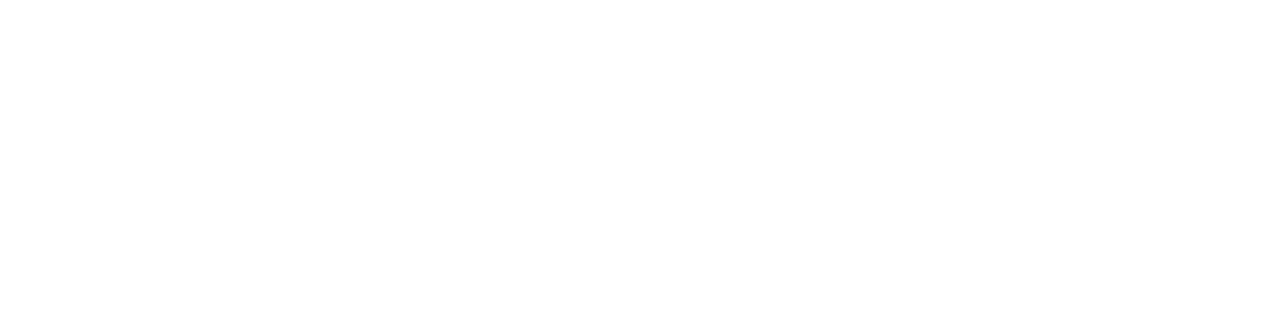
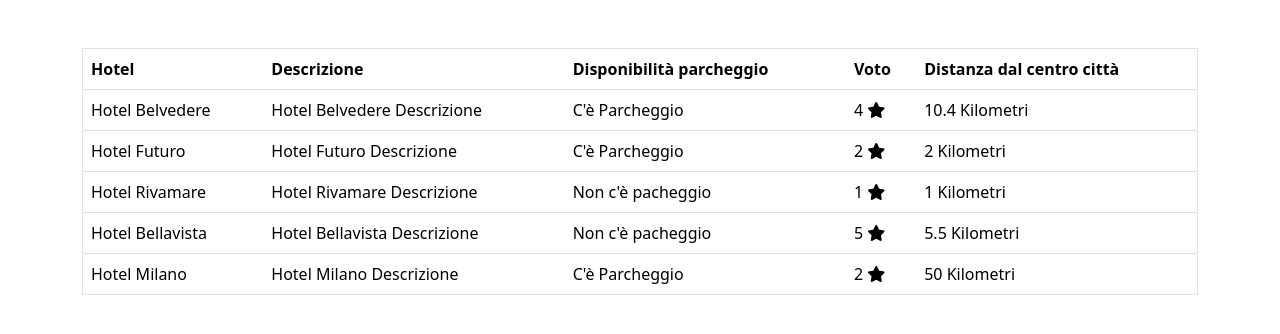
Before and after one commit to pierobramanti/php-hotel, a PHP site: page / in a window 1280 px wide. Before the commit the part shown is empty. Shown: the top 334 px of the page. Run offline with PHP 8.4, Linux system fonts and the light colour scheme; some libraries are stand-ins or nearby versions.

Commit message:
[UPD] created table and cicled hotel's information, ex. done

```diff
--- a/index.php
+++ b/index.php
@@ -53,13 +53,35 @@
     <meta charset="UTF-8">
     <meta name="viewport" content="width=device-width, initial-scale=1.0">
     <link href="https://cdn.jsdelivr.net/npm/bootstrap@5.3.3/dist/css/bootstrap.min.css" rel="stylesheet" integrity="sha384-QWTKZyjpPEjISv5WaRU9OFeRpok6YctnYmDr5pNlyT2bRjXh0JMhjY6hW+ALEwIH" crossorigin="anonymous">
+    <link rel="stylesheet" href="https://cdnjs.cloudflare.com/ajax/libs/font-awesome/6.6.0/css/all.min.css" integrity="sha512-Kc323vGBEqzTmouAECnVceyQqyqdsSiqLQISBL29aUW4U/M7pSPA/gEUZQqv1cwx4OnYxTxve5UMg5GT6L4JJg==" crossorigin="anonymous" referrerpolicy="no-referrer" />
     <title>Hotel Selector</title>
 </head>
 <body>
     <div class="container">
         <div class="row">
-            <div class="col-12">
-
+            <div class="col-12 mt-5">
+            <table class="table border">
+                <thead>
+                    <tr>
+                        <th scope="col">Hotel</th>
+                        <th scope="col">Descrizione</th>
+                        <th scope="col">Disponibilità parcheggio</th>
+                        <th scope="col">Voto</th>
+                        <th scope="col">Distanza dal centro città</th>
+                    </tr>
+                </thead>
+                <tbody>
+                        <?php foreach($hotels as $hotel) { ?>
+                            <tr>
+                                <td><?php echo $hotel['name']; ?></td>
+                                <td><?php echo $hotel['description']; ?></td>
+                                <td><?php echo $hotel['parking'] ? 'C\'è Parcheggio' : 'Non c\'è pacheggio'; ?></td>
+                                <td><?php echo $hotel['vote']; ?> <i class="fa-solid fa-star"></i></td>
+                                <td><?php echo $hotel['distance_to_center']; ?> Kilometri</td>
+                            </tr>
+                        <?php } ?>
+                    </tbody>
+            </table>
             </div>
         </div>
     </div>
```
